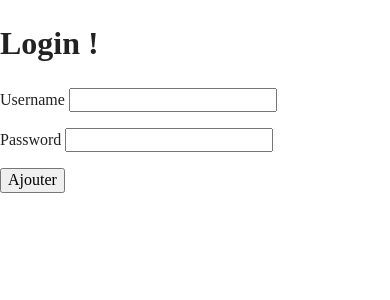
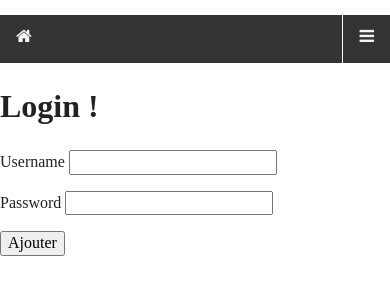
Before and after one commit to nguyenj-c/Polls-and-surveys, a Django app: page / in a window 390 px wide. Shown: the top 300 px of the page. Run offline with Django 4.2, Linux system fonts and the light colour scheme.

Commit message:
add navbar

```diff
--- a/static/css/main.css
+++ b/static/css/main.css
@@ -260,3 +260,64 @@ textarea {
     page-break-after: avoid;
   }
 }
+
+/* ==========================================================================
+   Custom styles: opinionated defaults
+   ========================================================================== */
+.topnav {
+    overflow: hidden;
+    background-color: #333;
+    position:sticky;
+    margin-top: 15px;
+    padding-top: 0px;
+    top: 0;
+}
+
+
+.topnav a {
+    float: left;
+    display: none;
+    color: #f2f2f2;
+    text-align: center;
+    padding: 14px 16px;
+    padding-top: 10px;
+    margin-top: 0px;
+    text-decoration: none;
+    font-size: 17px;
+    border-left: 1px solid white;
+}
+.topnav a:first-child {
+    display: block;
+    border: none;
+}
+
+.topnav a:hover {
+    background-color: #ddd;
+    color: black;
+}
+
+.topnav .icon {
+	display: block;
+}
+@media screen and (max-width: 700px)
+{
+    .topnav a:not(:first-child) {display: none;}
+    .topnav a.icon {
+        float: right;
+        display: block;
+    }
+    .header h1{
+         display: none;
+    }
+  .topnav.responsive {position: relative;}
+  .topnav.responsive .icon {
+        position: absolute;
+        right: 0;
+        top: 0;
+    }
+    .topnav.responsive a {
+        float: none;
+        display: block;
+        text-align: center;
+    }
+}
--- a/templates/base.html
+++ b/templates/base.html
@@ -19,6 +19,7 @@
 
     <link rel="stylesheet" href="{% static 'css/normalize.css' %}">
     <link rel="stylesheet" href="{% static 'css/main.css' %}">
+ 	<link rel="stylesheet" href="https://cdnjs.cloudflare.com/ajax/libs/font-awesome/4.7.0/css/font-awesome.min.css">
 
     <meta name="theme-color" content="#fafafa">
     <!-- Add your site or application content here -->
@@ -34,6 +35,14 @@
 </head>
 
 <body>
+	<nav class="topnav" id="myTopnav">
+        	<a href="#"><i class="fa fa-home"></i></a>
+        	<a href="#">Home</a>
+        	<a href="#">Create</a>
+	    	<a href="javascript:void(0);" class="icon" onclick="myFunction()">
+	    	<i class="fa fa-bars"></i>
+        	</a>
+    	</nav>
 
 {% block content %}
 
```
Also changed, not shown: static/js/main.js (+12 -0 lines).
